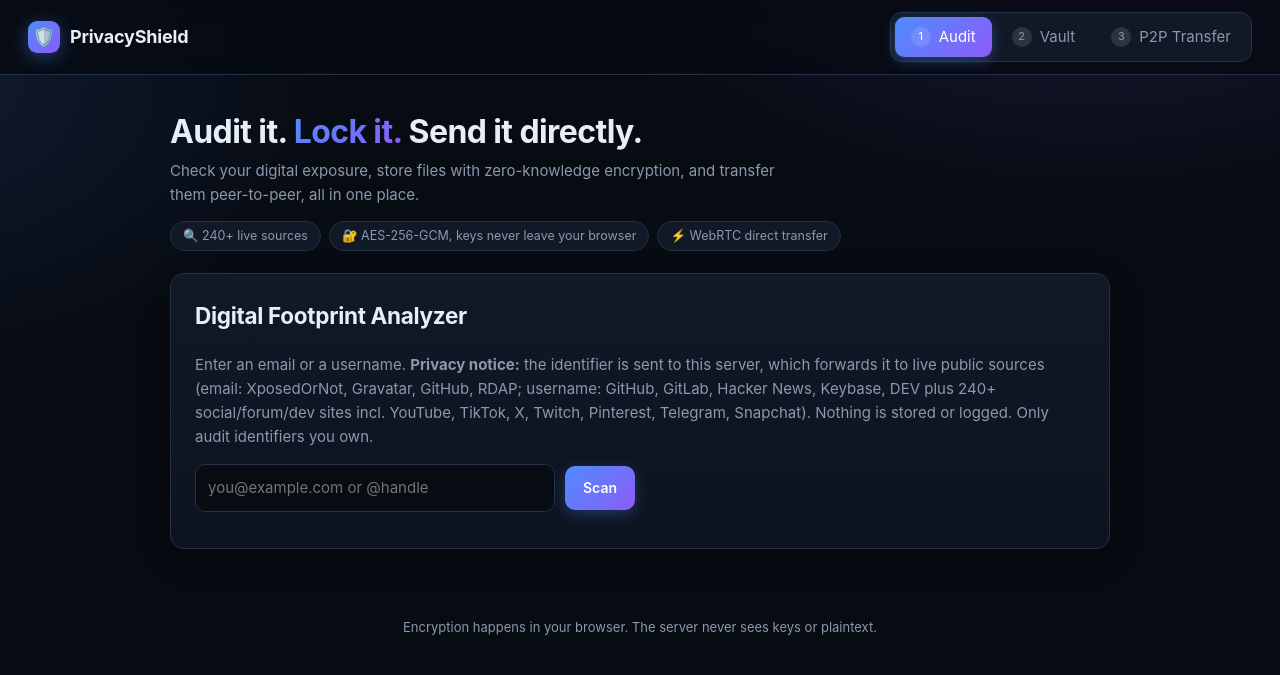
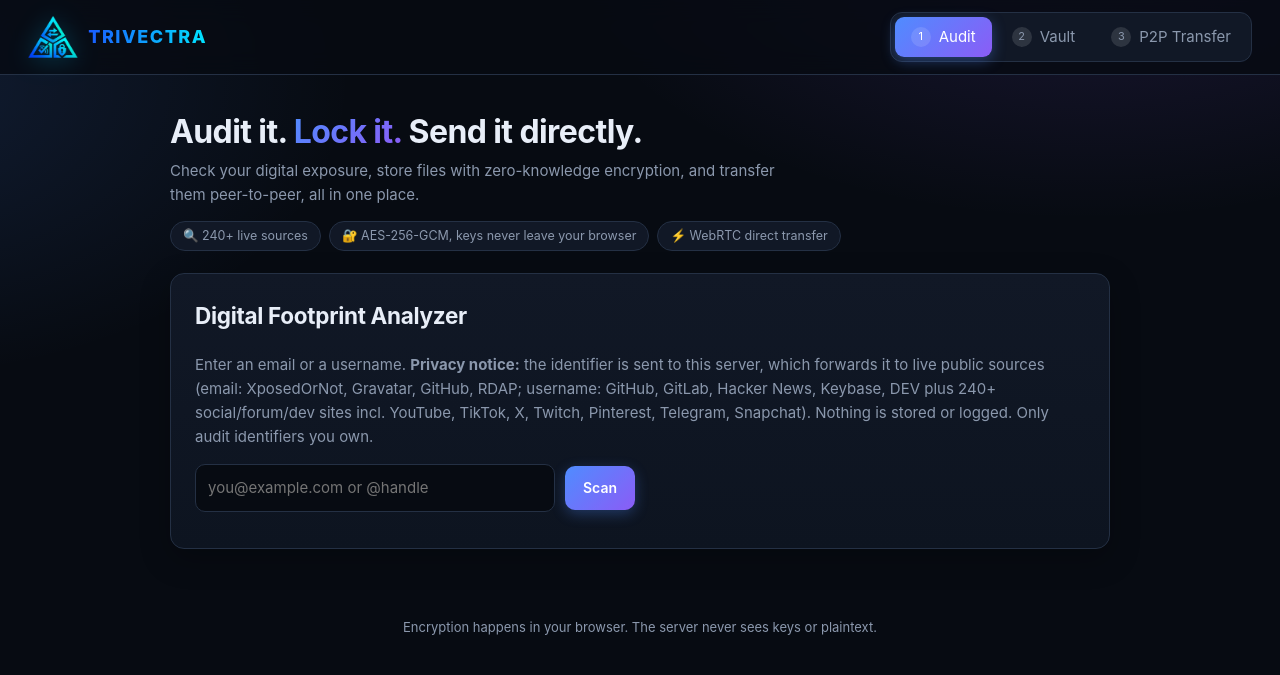
Before and after one commit to akulsaju/aevsfrrematch, a website: page public/index.html in a window 1280 px wide. Drawn offline with Linux system fonts and the light colour scheme.

Commit message:
Rebrand as Trivectra with new logo and favicon
Co-authored-by: Copilot App <223556219+Copilot@users.noreply.github.com>

```diff
--- a/public/app.js
+++ b/public/app.js
@@ -511,7 +511,7 @@ $('host').onclick = async () => {
     const cp = document.createElement('button'); cp.className = 'primary'; cp.textContent = '🔗 Copy link';
     cp.onclick = () => navigator.clipboard.writeText(url).then(() => { cp.textContent = 'Copied ✓'; setTimeout(() => cp.textContent = '🔗 Copy link', 2000); });
     $('shareBtns').append(cp);
-    if (navigator.share) { const sh = document.createElement('button'); sh.className = 'ghost'; sh.textContent = '📤 Share…'; sh.onclick = () => navigator.share({ title: 'PrivacyShield file transfer', url }).catch(() => { }); $('shareBtns').append(sh); }
+    if (navigator.share) { const sh = document.createElement('button'); sh.className = 'ghost'; sh.textContent = '📤 Share…'; sh.onclick = () => navigator.share({ title: 'Trivectra file transfer', url }).catch(() => { }); $('shareBtns').append(sh); }
     try { const q = qrcode(0, 'M'); q.addData(url); q.make(); $('qr').innerHTML = q.createSvgTag({ cellSize: 4, margin: 0, scalable: true }); } catch { }
     connectRoom(code);
   } catch { pstate('Could not create room (server unreachable).', 'bad'); }
--- a/public/index.html
+++ b/public/index.html
@@ -1,9 +1,9 @@
 <!doctype html>
 <html lang="en"><head><meta charset="utf-8"><meta name="viewport" content="width=device-width,initial-scale=1">
 <meta name="referrer" content="no-referrer">
-<title>PrivacyShield – Audit, Vault, Transfer</title><link rel="stylesheet" href="style.css"></head>
+<title>Trivectra – Audit, Vault, Transfer</title><link rel="icon" type="image/png" href="logo.png"><link rel="stylesheet" href="style.css"></head>
 <body>
-<header><h1 class="brand"><span class="logo">🛡️</span>PrivacyShield</h1>
+<header><h1 class="brand"><img class="logo" src="logo.png" alt="" width="40" height="34"><span class="wm">TRIVECTRA</span></h1>
 <nav id="nav">
 <button data-tab="audit" class="active"><span class="n">1</span><span class="t">Audit</span></button>
 <button data-tab="vault"><span class="n">2</span><span class="t">Vault</span></button>
--- a/public/style.css
+++ b/public/style.css
@@ -5,7 +5,7 @@ body{margin:0;font:15px/1.6 Inter,system-ui,-apple-system,"Segoe UI",sans-serif;
 background:radial-gradient(900px 500px at 85% -10%,rgba(139,92,246,.16),transparent 60%),radial-gradient(800px 500px at -10% 10%,rgba(79,140,255,.14),transparent 60%),var(--bg);background-attachment:fixed}
 header{position:sticky;top:0;z-index:10;display:flex;align-items:center;justify-content:space-between;gap:16px;padding:12px 28px;border-bottom:1px solid var(--line);background:rgba(7,11,18,.8);backdrop-filter:blur(12px);flex-wrap:wrap}
 .brand{display:flex;align-items:center;gap:10px;font-size:18px;margin:0;letter-spacing:-.2px}
-.logo{width:32px;height:32px;border-radius:9px;display:grid;place-items:center;background:linear-gradient(135deg,var(--acc),var(--acc2));box-shadow:0 4px 18px rgba(79,140,255,.4)}
+.logo{height:42px;width:auto;filter:drop-shadow(0 2px 12px rgba(0,200,255,.35))}.wm{font-weight:800;letter-spacing:1.5px;background:linear-gradient(90deg,#1a5cff,#00e5ff);-webkit-background-clip:text;background-clip:text;color:transparent}
 nav{display:flex;gap:4px;background:var(--panel);border:1px solid var(--line);padding:4px;border-radius:12px}
 nav button{display:flex;align-items:center;gap:8px;background:none;border:0;color:var(--mut);padding:8px 16px;border-radius:9px;cursor:pointer;font:500 14px inherit;transition:.15s}
 nav button:hover{color:var(--fg)}
```
Also changed, not shown: README.md, public/logo.png (added).
